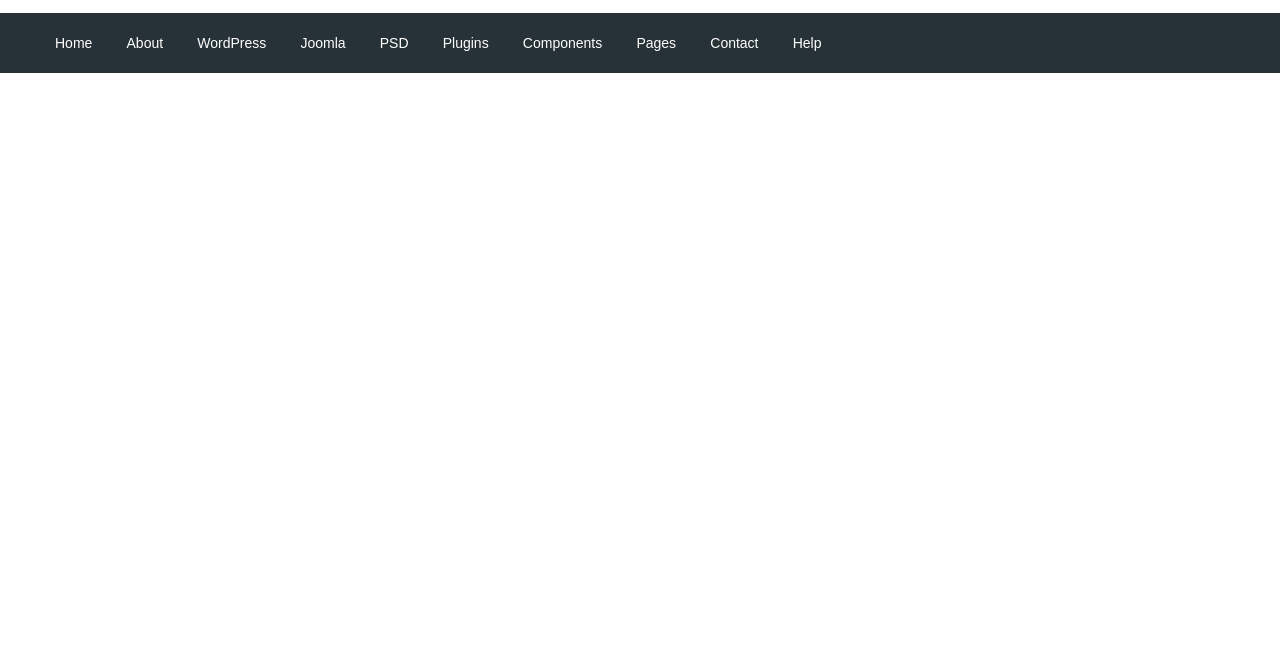
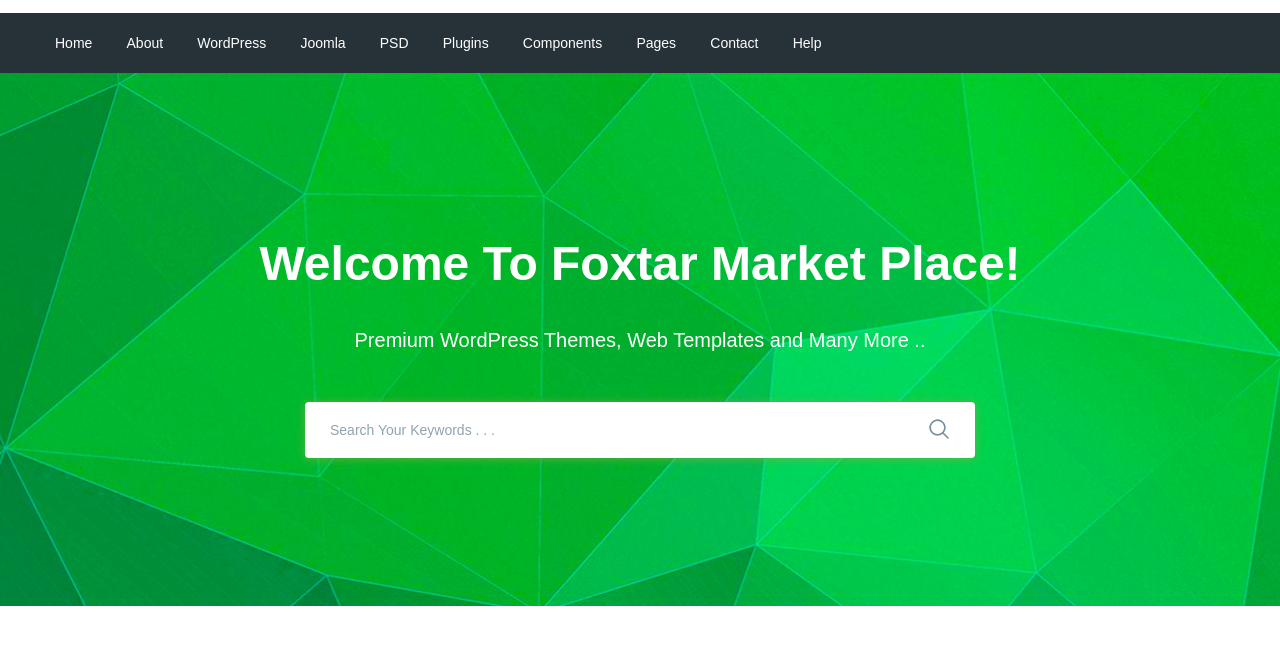
Before and after one commit to DionisBoyko/moderno, a website: page app/index.html in a window 1280 px wide. Shown: the part 77-722 px from the top of the page. Drawn offline with nearby package versions, Linux system fonts and the light colour scheme; files that its build step writes are made by us from their sources.

Commit message:
added search

```diff
--- a/app/index.html
+++ b/app/index.html
@@ -10,7 +10,6 @@
    <link rel="stylesheet" href="css/style.min.css">
 </head>
 <div class="header">
-
    <div class="header__top">
       <div class="container">
          <div class="header__top-inner">
@@ -36,7 +35,6 @@
          </div>
       </div>
    </div>
-
    <div class="header__menu">
       <div class="container">
          <nav class="menu">
@@ -96,8 +94,27 @@
          </nav>
       </div>
    </div>
-
 </div>
+<section class="search" style="background-image: url('images/search-bg.jpg');">
+   <div class="container">
+      <div class="search__inner">
+         <div class="search__inner-title">
+            Welcome To Foxtar Market Place!
+         </div>
+         <div class="search__inner-text">
+            Premium WordPress Themes, Web Templates and Many More ..
+         </div>
+         <div class="search__inner-form">
+            <form action="">
+               <input type="text" placeholder="Search Your Keywords . . ." required>
+               <button type="submit">
+                  <img src="images/icons/search.png" alt="">
+               </button>
+            </form>
+         </div>
+      </div>
+   </div>
+</section>
 
 
 <body>
--- a/app/scss/style.scss
+++ b/app/scss/style.scss
@@ -55,3 +55,60 @@
       font-size: 14px;
    }
 }
+
+.search{
+   background-repeat: no-repeat;
+   background-size: cover;
+   background-position: center;
+   min-height: 533px;
+}
+
+.search__inner{
+   padding: 155px 0 100px;
+   color: #fff;
+   text-align: center;
+   &-title{
+      margin-bottom: 28px;
+      font-size: 48px;
+      font-weight: 700;
+      line-height: 72px;
+   }
+   &-text{
+      margin-bottom: 50px;
+      font-size: 20px;
+      font-weight: 500;
+      left: 42px;
+   }
+   &-form{
+      max-width: 670px;
+      margin: 0 auto;
+      position: relative;
+      input{
+         display: block;
+         width: 100%;
+         box-shadow: 0px 1px 10px 0px rgba(124, 178, 64, 0.75);
+         border-radius: 4px;
+         height: 56px;
+         border: none;
+         font-size: 14px;
+         font-weight: 500;
+         padding-left: 25px;
+         padding-right: 60px;
+         outline: none;
+         &:focus{
+            border: 1px solid #90a4ae;
+         }
+         &::placeholder{
+            color: #90a4ae;
+            font-weight: 500;
+         }
+      }
+      button{
+         position: absolute;
+         border: none;
+         background-color: transparent;
+         right: 20px;
+         top: 16px;
+      }
+   }
+}
```
Also changed, not shown: app/images/icons/search.png (added), app/images/search-bg.jpg (added).
